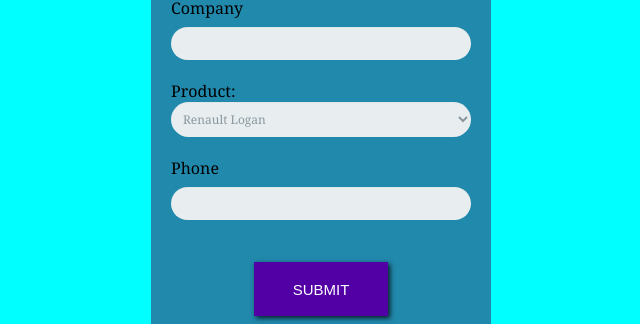
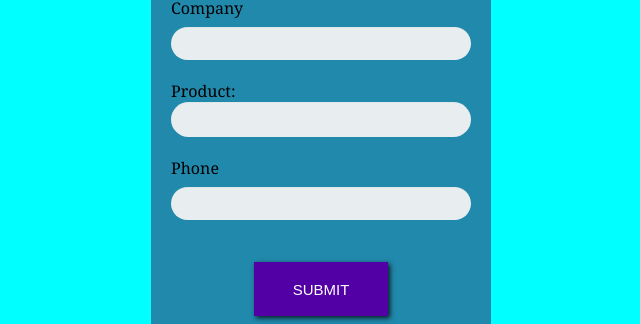
Before and after one commit to DarkKillerDudosAdmin/ffffff, a PHP site: page / in a window 1280 px wide. Shown: the part 333-657 px from the top of the page, without its empty margins (319-959 px from the left). Run offline with PHP 8.4, Linux system fonts and the light colour scheme; some libraries are stand-ins or nearby versions.

Commit message:
Updatedes

```diff
--- a/index.css
+++ b/index.css
@@ -49,7 +49,7 @@ h1 {
 .form-style-5 textarea,
 .form-style-5 select {
 	font-family: Georgia, "Times New Roman", Times, serif;
-	background: rgba(248, 246, 246, 0.1);
+	background: hsla(0, 15%, 94%, 0.1);
 	border: none;
 	border-radius: 20px/20px;
 	font-size: 12px;
@@ -61,7 +61,7 @@ h1 {
 	-webkit-box-sizing: border-box;
 	-moz-box-sizing: border-box;
 	background-color: #e8eeef;
-	color: #8a97a0;
+	color: hsl(203, 19%, 92%);
 	-webkit-box-shadow: 0 1px 0 rgba(0, 0, 0, 0.03) inset;
 	box-shadow: 0 1px 0 rgba(0, 0, 0, 0.03) inset;
 	margin-bottom: 20px;
```
